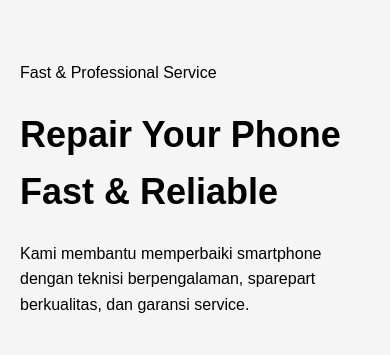
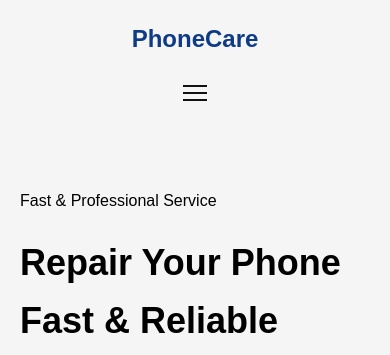
Before and after one commit to isnaninurulkh/case-001-the-broken-phone-shop, a plain HTML site: page index.html in a window 390 px wide. Shown: the top 355 px of the page. Drawn offline with Linux system fonts and the light colour scheme.

Commit message:
build responsive navbar with hamburger menu

```diff
--- a/css/style.css
+++ b/css/style.css
@@ -99,6 +99,84 @@ body {
     object-position: center;
 }
 
+.navbar .container {
+    display: flex;
+    align-items: center;
+    justify-content: space-between;
+}
+
+.nav-links {
+    display: flex;
+    gap: 30px;
+}
+
+.nav-links a {
+    text-decoration: none;
+    color: #111;
+}
+
+.logo {
+    font-size: 24px;
+    font-weight: bold;
+    color: #0f3b86;
+    text-decoration: none;
+}
+
+.navbar {
+    padding: 20px 0;
+}
+
+.menu-toggle {
+    display: none;
+    /* jadiin gua posisi patokan alias relatif */
+    position: relative;
+    width: 30px;
+    height: 30px;
+    border: none;
+    background: none;
+    padding: 0;
+    cursor: pointer;
+}
+
+.menu-toggle span {
+    display: block;
+    width: 24px;
+    height: 2px;
+    background-color: #111;
+    margin: 0;
+    transition: 0.3s;
+    /* posisi gue beradasarkan patokan si menu-toggle */
+    position: absolute;
+    left: 3px;
+}
+
+.menu-toggle span:nth-child(1) {
+    top: 7px;
+}
+.menu-toggle span:nth-child(2) {
+    top: 14px;
+}
+.menu-toggle span:nth-child(3) {
+    top: 21px;
+}
+
+/* kondisi kalo ada class active yg muncul jika menu hamburger diklik */
+/* ambil span pertama lalu putar 45derajat */
+.menu-toggle.active span:nth-child(1) {
+    top: 14px;
+    transform: rotate(45deg);
+}
+/* ambil span kedua lalu hilangin */
+.menu-toggle.active span:nth-child(2) {
+    opacity: 0;
+}
+/* ambil span ketiga lalu putar -45derajat */
+.menu-toggle.active span:nth-child(3) {
+    top: 14px;
+    transform: rotate(-45deg);
+}
+
+
 /* kalo lebar layar maxnya 768px pake aturan iniya */
 @media (max-width: 768px) {
     .hero .container {
@@ -121,4 +199,24 @@ body {
     .cta-buttons {
         margin-top: 20px;
     }
+
+    .navbar .container {
+        flex-direction: column;
+        gap: 20px;
+    }
+
+    /* sembunyikan menu */
+    .nav-links {
+        gap: 20px;
+        display: none;
+    }
+
+    /* kalo diklik alias active tampilkan menu */
+    .nav-links.active {
+        display: flex;
+    }
+
+    .menu-toggle {
+        display: block;
+    }
 }
--- a/index.html
+++ b/index.html
@@ -8,7 +8,22 @@
 </head>
 <body>
     <header>
-
+        <div class="navbar">
+            <div class="container">
+                <a href="#" class="logo">PhoneCare</a>
+                <div class="nav-links" id="navLinks">
+                    <a href="#">Home</a>
+                    <a href="#">Services</a>
+                    <a href="#">About</a>
+                    <a href="#">Contact</a>
+                </div>
+                <button class="menu-toggle" aria-label="Toggle menu">
+                    <span></span>
+                    <span></span>
+                    <span></span>
+                </button>
+            </div>
+        </div>
     </header>
     <main>
         <section class="hero">
@@ -39,5 +54,7 @@
     <footer>
 
     </footer>
+
+    <script src="js/script.js"></script>
 </body>
 </html>
--- /dev/null
+++ b/js/script.js
@@ -0,0 +1,18 @@
+// 1. buat variabel menu hamburgernya
+// cari elemen html yg punya class .menu-toggle, lalu simpan kedalam variabel menuToggle
+// menuToggle itu mewakili tombol hamburgernya
+const menuToggle = document.querySelector(".menu-toggle");
+// . itu class # itu id
+const navLinks = document.querySelector("#navLinks");
+
+// 2. klik hamburger -> addEventListener menangkap -> jalankan kode didalam {}
+// menuToggle dengarkan event click lalu lakukan sesuatu
+menuToggle.addEventListener("click", () => {
+    // class yg dimiliki elemen navLinks alias nav-links akan menambah class active bila diclick
+    // kalo active belum ada tambahkan kalo active sudah ada hapus nahh ini yg disebut toggle alias kayak saklar lampu off-on-off-on-off
+    // jadi kalo diklik class cssnya jadi .nav-links.active
+    navLinks.classList.toggle("active");
+    // class menu-toggle jadi active juga alias garisnya akan saling berubah kalo diklick
+    // cssnya .menu-toggle.active spanchild
+    menuToggle.classList.toggle("active");
+});
```
